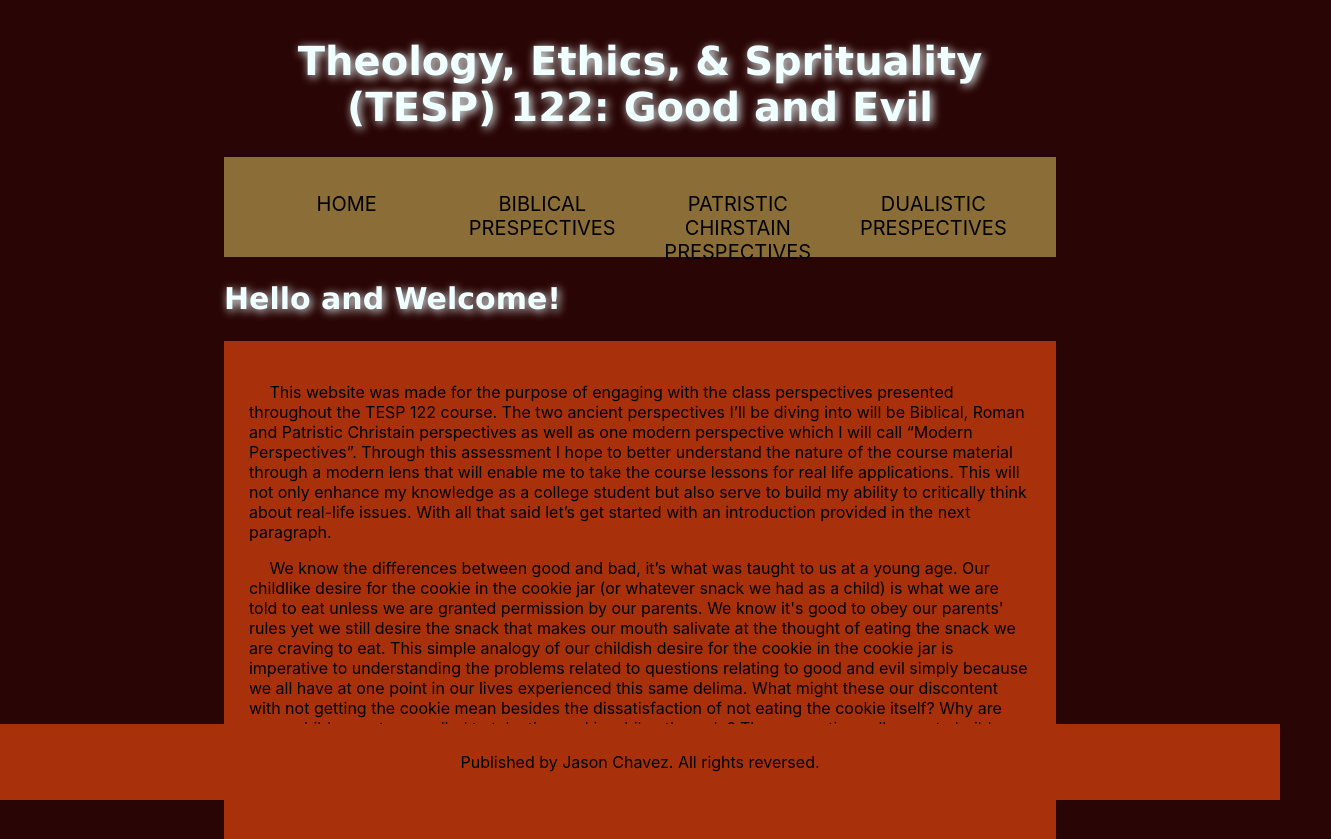
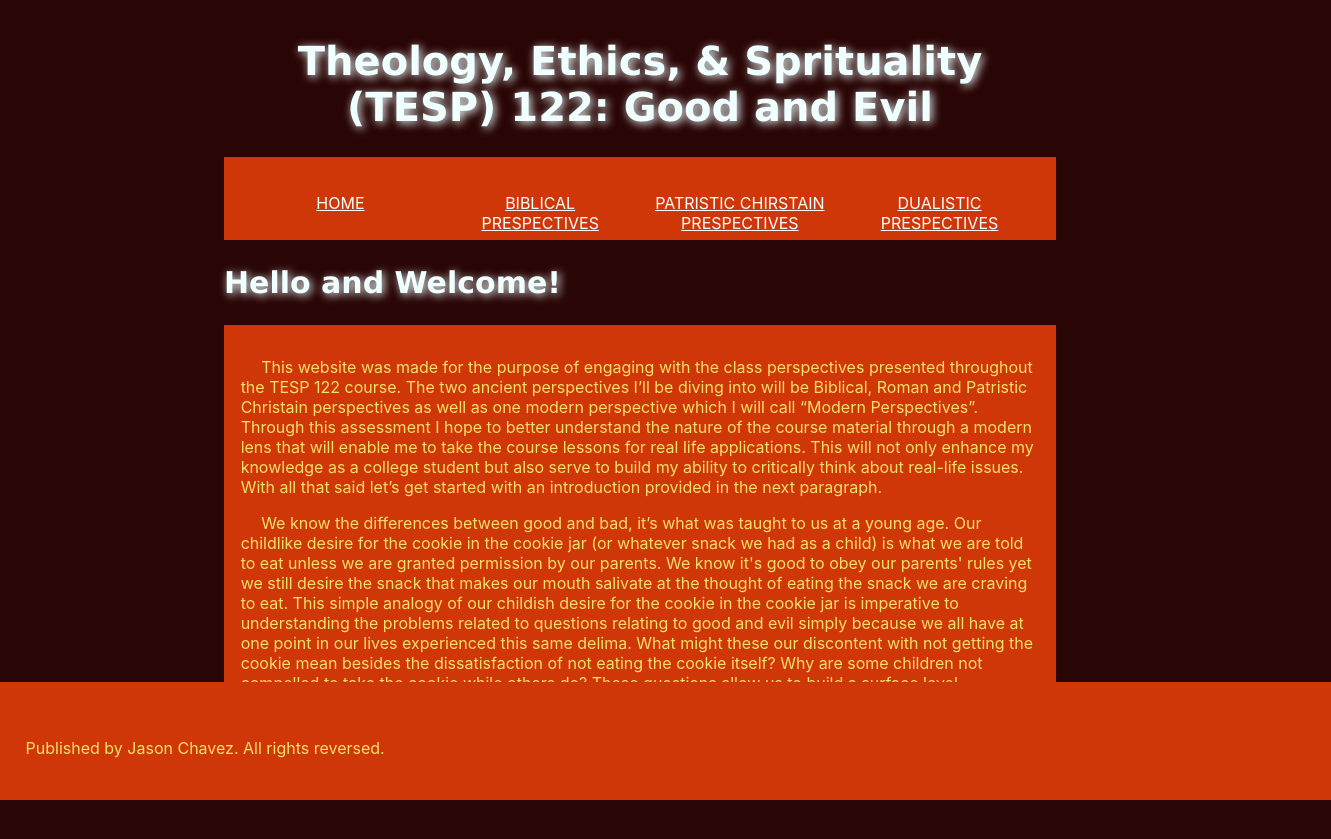
Before and after one commit to jchavez2/TESP-122-Final-Project, a plain HTML site: page index.html in a window 1280 px wide. Shown: the whole page, 1331 px wide, since content can reach past the window. After the commit the page ends 800 px from the top, so only its background shows below. Drawn offline with Linux system fonts and the light colour scheme.

Commit message:
stylesheet.css changes

```diff
--- a/src/css/stylesIndex.css
+++ b/src/css/stylesIndex.css
@@ -37,7 +37,7 @@ h2 {
 p,
 li {
   font-size: 1.6rem;
-  color: #000000;
+  color: #f8f173ea;
   font-family: -apple-system, BlinkMacSystemFont, "Segoe UI", Roboto, Oxygen,
     Ubuntu, Cantarell, "Open Sans", "Helvetica Neue", sans-serif;
 }
@@ -47,13 +47,12 @@ li {
 nav,
 article,
 footer {
-  background-color: #a8300b;
-  padding: 3%;
+  background-color: #cf3708;
+  padding: 2%;
 }
 
 nav {
   height: 50px;
-  background-color: #8b6d38;
   display: flex;
   margin-bottom: 10px;
 }
@@ -68,15 +67,26 @@ nav ul {
 nav li {
   display: inline;
   text-align: center;
-  flex: 1;
+  flex: 5;
 }
 
 nav a {
+  /* background: #ff7a59; */
+  color: #fff;
+  padding: 10px;
+  font-size: 16px;
+  border-radius: 5px;
+  position: relative;
+  box-sizing: border-box;
+  transition: all 500ms ease;
   display: inline-block;
-  font-size: 2rem;
   text-transform: uppercase;
-  text-decoration: none;
-  color: black;
+}
+
+nav a:hover {
+  color: #cf3708;
+  border: #cf3708 solid 1px;
+  background: #fff;
 }
 
 /* main layout */
@@ -91,13 +101,16 @@ article {
 
 footer {
   /* Postioning */
-  bottom: 0px;
-  left: 0px;
-  position: fixed;
-  right: 0px;
+  position: absolute;
+  bottom: 0;
+  left: 0;
+  right: 0;
+  height: auto;
+  width: 100vw;
+  padding-top: 40px;
+}
 
-  /* other styling */
-  line-height: auto;
-  padding: 12px;
-  text-align: center;
+footer p {
+  display: flex;
+  align-items: center;
 }
```
